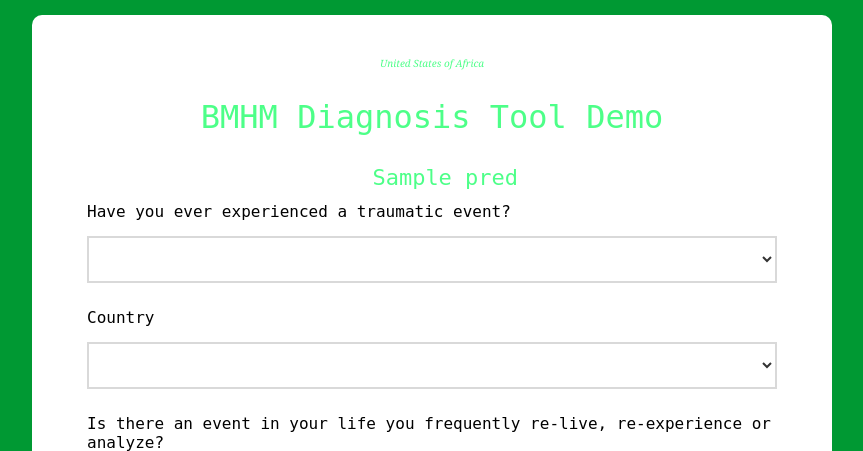
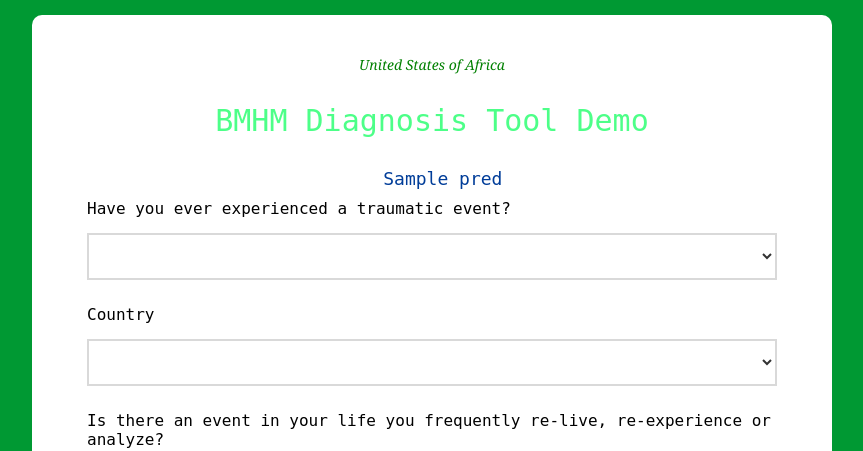
Before and after one commit to dallo7/bmhm, a Flask app: template template/bmhm.html in a window 1280 px wide. Shown: the top 451 px of the page, without its empty margins (208-1071 px from the left). Run offline with Flask 2, Linux system fonts and the light colour scheme; the template is opened without the code that fills it: most values are stand-ins (such as "Sample title", 1, 10 or a date in 2020).

Commit message:
Update bmhm.html

```diff
--- a/template/bmhm.html
+++ b/template/bmhm.html
@@ -13,13 +13,13 @@
 		<div class="wrap-contact100">
 			<form class="contact100-form validate-form" method = "POST" action="{{url_for('prediction')}}">
 
-				<span class="contact100-form-title" style="font-size:32px"> <p style = "font-family:georgia,garamond,serif;font-size:10px;font-style:italic;">
+				<span class="contact100-form-title" style="font-size:32px"> <p style = "font-family:georgia,garamond,serif;font-size:14px;color:#008000;font-style:italic;">
         United States of Africa
       </p></span>
 				<br>
-				<span class="contact100-form-title" style="font-size:32px"> BMHM Diagnosis Tool Demo</span>
+				<span class="contact100-form-title" style="font-size:30px"> BMHM Diagnosis Tool Demo</span>
 				<br>
-				<span class="contact100-form-title" id="output" style="font-size: 22px; color:#4dff88;" > &nbsp;  {{pred}}  </span>
+				<span class="contact100-form-title" id="output" style="font-size: 18px; color:#003d99;" > &nbsp;  {{pred}}  </span>
 
 				<div class="wrap-input100" style="border-bottom: 0px;">
 					<span class="label-input100">Have you ever experienced a traumatic event?</span>
```
